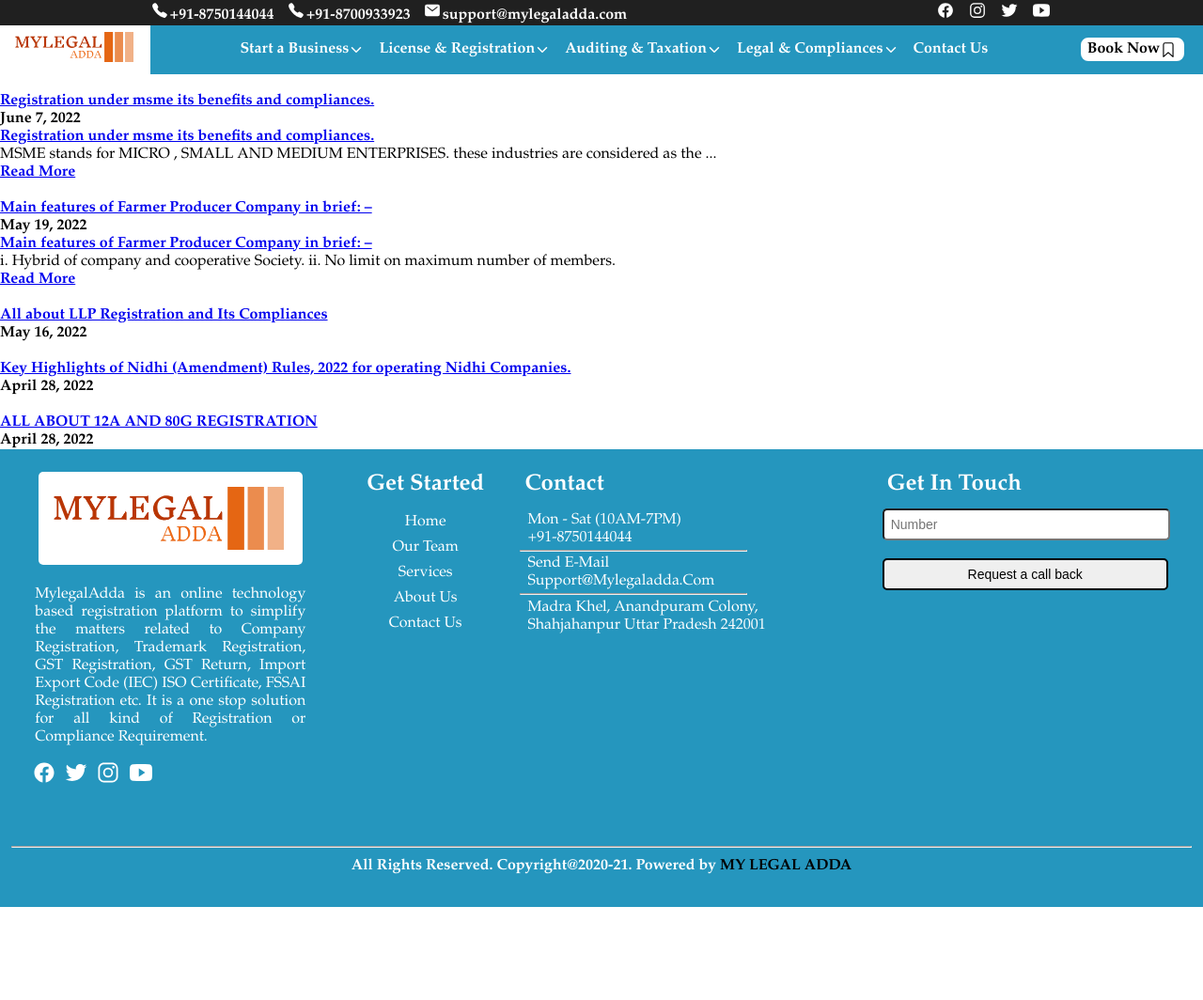
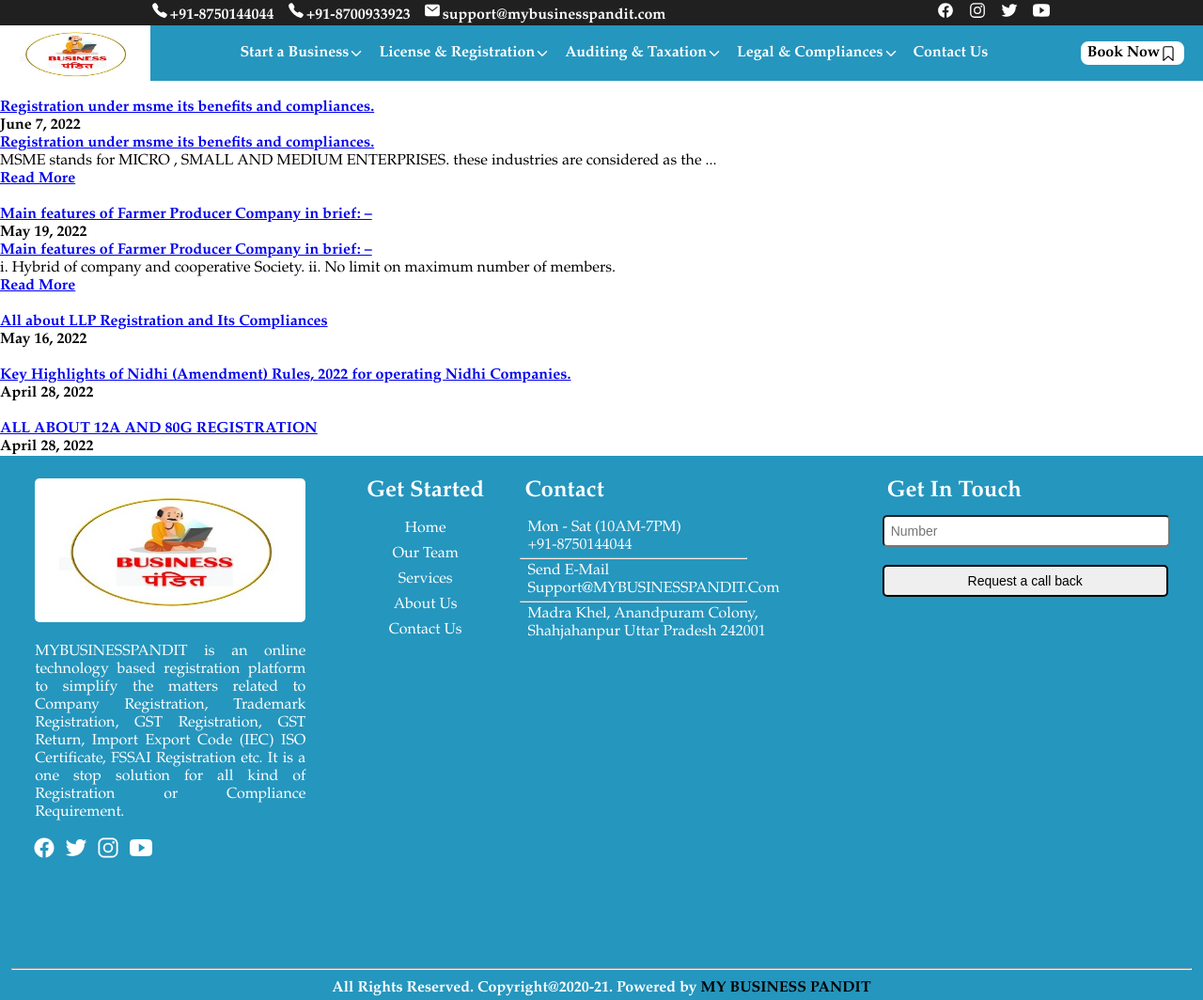
Before and after one commit to The-Arun-singh/mybusinesspandit, a plain HTML site: page html/blog.html in a window 1280 px wide. Shown: the whole page at 94% size. Before the commit the page ends 965 px from the top, so only its background shows below. Drawn offline with nearby package versions, Linux system fonts and the light colour scheme.

Commit message:
mod-9.0.6

```diff
--- a/css/header-footer.css
+++ b/css/header-footer.css
@@ -75,13 +75,15 @@
 }
 
 .logo_img {
+    height: 100%;
     width: 100%;
 }
 .logo {
     width: 8rem;
+    height: 3.5rem;
     text-align: center;
     background-color: #fff;
-    padding: 0.4rem 1rem;
+    padding: 0.1rem 1rem;
 }
 .toggler, .hamburger {
     /* visibility: hidden; */
@@ -217,10 +219,10 @@
     display: none;
 }
 .logo-footer {
-    width: 78%;
-    height: 20%;
+    width: 80%;
+    height: 30%;
     border-radius: 5px;
-    padding: 1rem;
+    padding: 0.5rem 1rem;
     background-color: #fff;
 }
 .text-footer {
--- a/css/start-a-business/micro-finance.css
+++ b/css/start-a-business/micro-finance.css
@@ -7,7 +7,7 @@
 .banner {
     /* background: url('../../media/private-limited-company-2.jpg') no-repeat center / cover fixed; */
     background: url('../../media/microfin.jpg') no-repeat right / cover fixed;
-    background-size: ;
+    /* background-size: ; */
 }
 
 /* ===================main======================= */
--- a/js/index.js
+++ b/js/index.js
@@ -1,7 +1,7 @@
 // varibles
 let mobNum1 = '+91-8750144044';
 let mobNum2 = '+91-8700933923';
-let email = 'support@mylegaladda.com';
+let email = 'support@MYBUSINESSPANDIT.com';
 let facebook = '';
 let instagram = '';
 let twitter = '';
@@ -34,7 +34,7 @@
 
     <nav class="navbar">
         <div class="logo">
-            <a href="/index.html"><img class="logo_img" src="/media/logo2.webp" alt="logo"></a>
+            <a href="/index.html"><img class="logo_img" src="/media/logo.jpeg" alt="logo"></a>
         </div>
 
         <input type="checkbox" class="toggler">
@@ -115,9 +115,9 @@
     <footer>
         <div class="footer">
             <div class="left-footer">
-                <img src="/media/logo2.webp" alt="logo" class="logo-footer">
+                <img src="/media/logo.jpeg" alt="logo" class="logo-footer">
                 <p class="text-footer">
-                    MylegalAdda is an online technology based registration platform to simplify the matters related to Company Registration, Trademark Registration, GST Registration, GST Return, Import Export Code (IEC) ISO Certificate, FSSAI Registration etc. It is a one stop solution for all kind of Registration or Compliance Requirement.
+                    MYBUSINESSPANDIT is an online technology based registration platform to simplify the matters related to Company Registration, Trademark Registration, GST Registration, GST Return, Import Export Code (IEC) ISO Certificate, FSSAI Registration etc. It is a one stop solution for all kind of Registration or Compliance Requirement.
                 </p>
                 <ul class="social-footer-list">
                     <li><a href="${facebook}"><ion-icon class='footer-icon' name="logo-facebook"></ion-icon></a></li>
@@ -152,7 +152,7 @@
         </div>
         <hr>
         <div class="copyright">
-            <p> All Rights Reserved. Copyright@2020-21. Powered by <a href="/index.html">MY LEGAL ADDA</a></p>
+            <p> All Rights Reserved. Copyright@2020-21. Powered by <a href="/index.html">MY BUSINESS PANDIT</a></p>
         </div>
     </footer>
 `);
```
Also changed, not shown: media/WhatsApp Image 2022-11-17 at 8.26.06 PM.jpeg (added), media/logo.jpeg (added).
